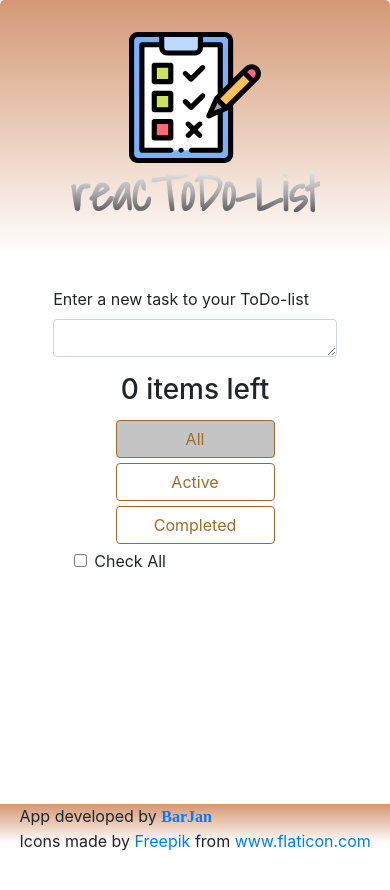
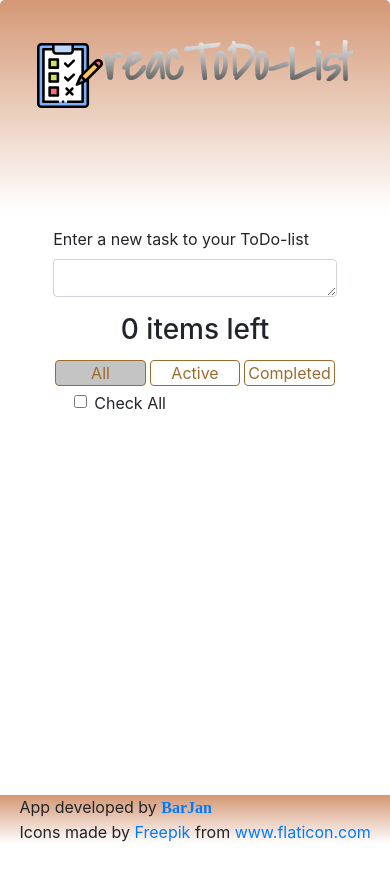
Before and after one commit to BarJan/todolist-app, a React (Create React App) app: page / in a window 390 px wide. Shown: the top 890 px of the page. After the commit the page ends 844 px from the top, so only its background shows below. Built offline with nearby package versions, Linux system fonts and the light colour scheme.

Commit message:
fixed footer issues

```diff
--- a/src/index.css
+++ b/src/index.css
@@ -28,6 +28,10 @@ code {
 }
 
 @media screen and (max-width: 772px) {
+  #footer{
+    height: max-content;
+  }
+
   #foot-credit{
     float: left;
     padding-left: 5vw;
--- a/src/pages/todoPage.css
+++ b/src/pages/todoPage.css
@@ -54,7 +54,7 @@
 }
 
 .container-tpage .d-card{
-    height: 40vh;
+    padding-bottom: 60px;
     overflow: auto;
 }
 
@@ -89,6 +89,19 @@
         justify-content: center;
     }
 
+    .tpage .tpage-btns-row > .col-4{
+        padding: 0 2px;
+    }
+
+    .tpage .tpage-btns-row .btn{
+        padding: 0;
+    }
+
+    .tpage .jumbotron{
+        height: 25vh;
+        margin-bottom: 1rem;
+    }
+
     .tpage .jumbotron .container{
         text-align: center;
     }
@@ -96,9 +109,10 @@
     .tpage .jumbotron .container img{
         display: inline-block;
         float: none;
-        width: 40%;
+        width: 20%;
         margin: auto;
     }
+
     .tpage .jumbotron .container h1{
         display: inline-block;
         margin: auto;
@@ -109,4 +123,9 @@
         -webkit-background-clip: text;
         -webkit-text-fill-color: transparent;
     }
+
+    .container-tpage .d-card{
+        margin-bottom: 15px;
+        overflow: auto;
+    }
 }
--- a/src/pages/todoPage.js
+++ b/src/pages/todoPage.js
@@ -106,13 +106,13 @@ function TodoPage(props){
                     </Col>
                     <Col md={6} style={{padding: 0}}>
                         <Row className="tpage-btns-row">
-                            <Col xl={4} lg={8} md={8} sm={8} xs={8}>
+                            <Col xl={4} lg={8} md={8} sm={8} xs={4}>
                                 <Button variant={todoFilter==="all" ? "secondary" : "outline-secondary"} value={1} onClick={()=> setTodoFilter("all")}>All</Button>
                             </Col>
-                            <Col xl={4} lg={8} md={8} sm={8} xs={8}>
+                            <Col xl={4} lg={8} md={8} sm={8} xs={4}>
                                 <Button variant={todoFilter==="active" ? "secondary" : "outline-secondary"} value={2} onClick={()=> setTodoFilter("active")}>Active</Button>
                             </Col>
-                            <Col xl={4} lg={8} md={8} sm={8} xs={8}>
+                            <Col xl={4} lg={8} md={8} sm={8} xs={4}>
                                 <Button variant={todoFilter==="complete" ? "secondary" : "outline-secondary"} value={3} onClick={()=> setTodoFilter("complete")}>Completed</Button>
                             </Col>
                         </Row>
```
Also changed, not shown: 1 other file (tests, documents, lock files or other folders).
